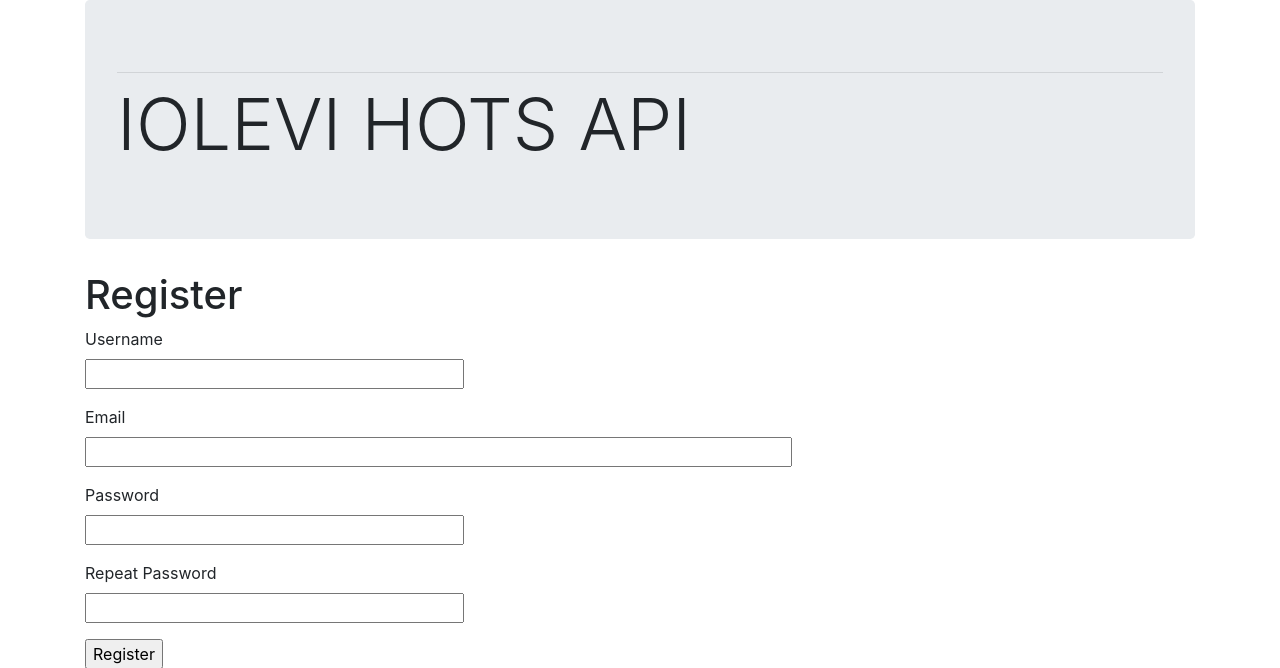
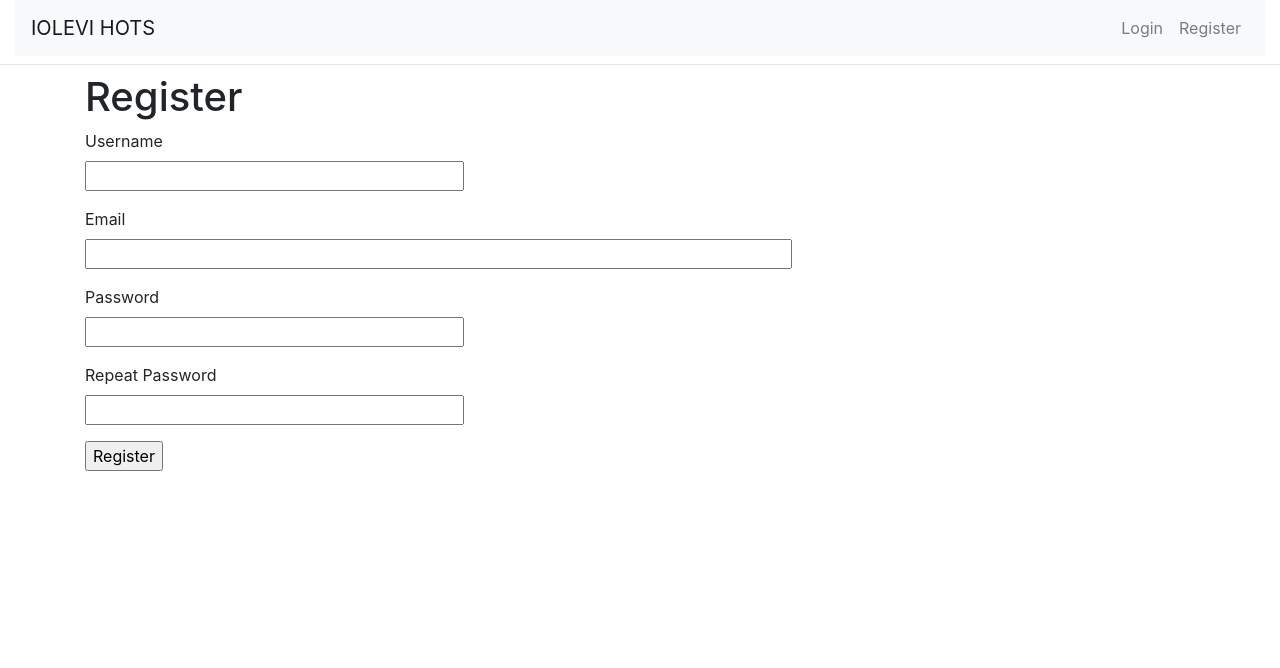
Before and after one commit to IOLevi/hotsapi, a Flask app: page /register in a window 1280 px wide. Shown: the top 668 px of the page. Run offline with Flask 2, Linux system fonts and the light colour scheme; some libraries are stand-ins or nearby versions.

Commit message:
integrated login into nav bar at top/base.html

```diff
--- a/app.py
+++ b/app.py
@@ -74,11 +74,7 @@ def user(username):
     if current_user.username != username:
         return redirect(url_for('index'))
 
-    posts = [
-        {'author': user, 'body': 'Test post #1'},
-        {'author': user, 'body': 'Test post #2'}
-    ]
-    return render_template('user.html', user=user, posts=posts)
+    return render_template('user.html', user=user)
 
 @app.route('/edit_profile', methods=['GET', 'POST'])
 @login_required
@@ -104,7 +100,14 @@ def tear_down(self):
 @app.errorhandler(404)
 def not_found(error):
     "error handler for 404"
-    return make_response(jsonify({'error': 'Not found'}), 404)
+    # return make_response(jsonify({'error': 'Not found'}), 404)
+    return render_template('404.html')
+
+
+@app.errorhandler(500)
+def server_borked(error):
+    "error handler for 500"
+    return render_template('500.html')
 
 @app.route('/', strict_slashes=False, methods=['GET'])
 def index():
--- a/static/datatable.js
+++ b/static/datatable.js
@@ -3,13 +3,13 @@
 // ISSUE WAS CACHED JS FILE
 $(document).ready(function () {
   $('.display').DataTable({
-    'order': [[1, 'desc']]
+    'order': [[2, 'desc']]
   });
 });
 $(window).scroll(function () {
   var scroll = $(window).scrollTop();
 
-  if (scroll >= 300) {
+  if (scroll >= 200) {
     $('#stickyheader').addClass('isStuck',);
     $('#stickyheader').addClass('container-fluid');
     $('#stickyheader').removeClass('container');
--- /dev/null
+++ b/templates/404.html
@@ -0,0 +1 @@
+<a href={{ url_for('index') }}><img src="/static/logo404.png" class="img-fluid" alt=""></a>
--- /dev/null
+++ b/templates/500.html
@@ -0,0 +1 @@
+<a href={{ url_for('index') }}><img src="/static/Defeat.jpg" class="img-fluid" alt=""></a>
--- a/templates/base.html
+++ b/templates/base.html
@@ -13,18 +13,50 @@
 
     <!-- ioLevi style sheets -->
     <link rel="stylesheet" href="/static/styles.css">
+    <link rel="stylesheet" href="https://cdn.datatables.net/1.10.18/css/dataTables.bootstrap4.min.css">
+
 </head>
 
 <body>
-    <div class='container'>
-        <div class="jumbotron">
-            <hr class="my-2">
-            <h2 class='display-3'>IOLEVI HOTS API</h2>
+
+  <div id="mynav" class="container-fluid">
+            <nav class="navbar navbar-expand-lg navbar-light bg-light">
+                <a class="navbar-brand" href="#">IOLEVI HOTS</a>
+                <button class="navbar-toggler" type="button" data-toggle="collapse" data-target="#navbarNavDropdown" aria-controls="navbarNavDropdown" aria-expanded="false" aria-label="Toggle navigation">
+                    <span class="navbar-toggler-icon"></span>
+                </button>
+                <div id="navbarNavDropdown" class="navbar-collapse collapse">
+                    <ul class="navbar-nav ml-auto">
+
+                        <li class="nav-item">
+                            {% if current_user.is_anonymous %}
+                            <a class="nav-link" href={{ url_for('login') }}>Login</a>
+                            {% else %}
+                            <!-- <a class="nav-link" href={{ url_for('user', username=current_user.username) }}>{{ current_user.username }}</a> -->
+                            <li class="nav-item dropdown">
+                                    <a class="nav-link dropdown-toggle" href="http://example.com" id="navbarDropdownMenuLink" data-toggle="dropdown" aria-haspopup="true" aria-expanded="false">
+                                      {{ current_user.username }}
+                                    </a>
+                                    <div class="dropdown-menu" aria-labelledby="navbarDropdownMenuLink">
+                                        <a class="dropdown-item" href={{ url_for('user', username=current_user.username) }}>Profile</a>
+                                        <a class="dropdown-item" href={{ url_for('logout') }}>Logout</a>
+                                    </div>
+                                </li>
+                            {% endif %}
+                        </li>
+
+                        {% if current_user.is_anonymous %}
+                        <li class="nav-item">
+                            <a class="nav-link" href={{ url_for('register') }}>Register</a>
+                        </li>
+                        {% endif %}
+                    </ul>
+                </div>
+            </nav>
         </div>
+        <hr class="my-2">
     </div>
-
     <div id="content" class='container'>{% block content %}{% endblock %}</div>
-
 
 
     <!-- Optional JavaScript -->
```
Also changed, not shown: templates/index.html (+36 -19 lines), static/Defeat.jpg (added), static/logo404.png (added).
